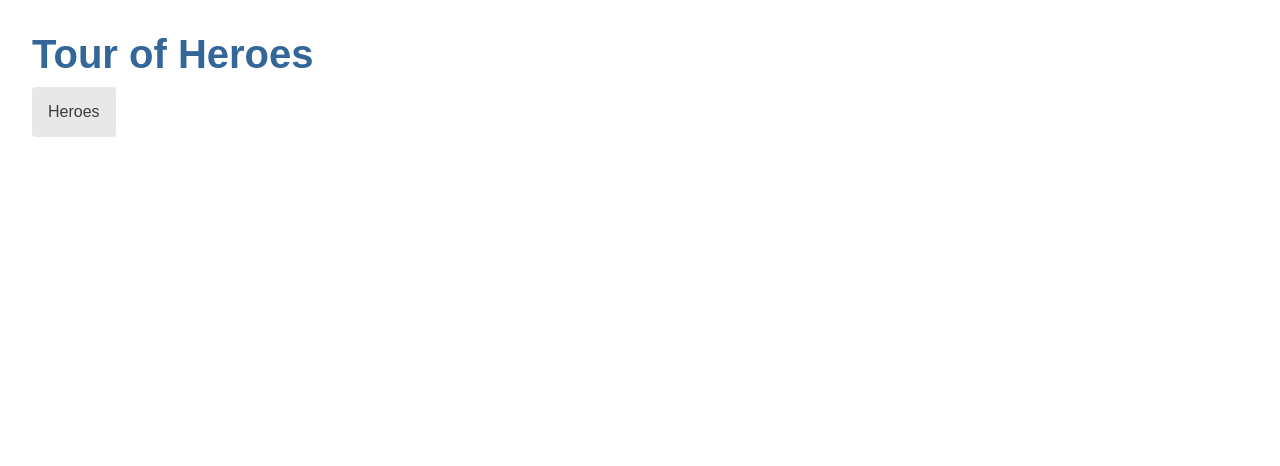
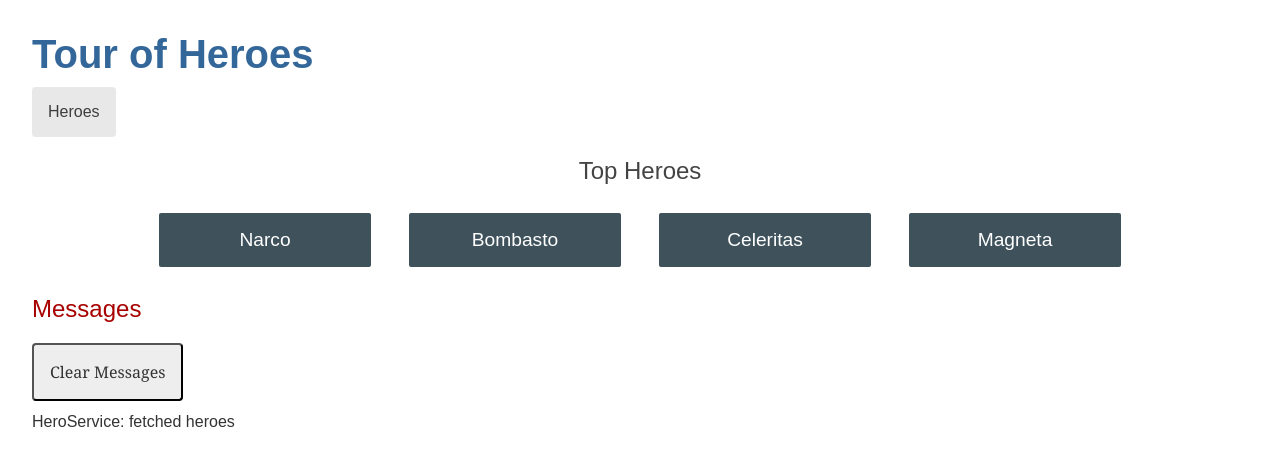
Before and after one commit to silvioCifone/angularTourOfHeroes, an Angular app: page /dashboard in a window 1280 px wide. Before the commit this address led to /. Shown: the top 466 px of the page. Built offline with nearby package versions, Linux system fonts and the light colour scheme.

Commit message:
Add DashboardComponent
This component shows a part of the heroes, limiting visulization to 5 of
them

```diff
--- a/src/app/app-routing.module.ts
+++ b/src/app/app-routing.module.ts
@@ -1,8 +1,12 @@
 import { NgModule } from "@angular/core";
 import { Routes, RouterModule } from "@angular/router";
+import { DashboardComponent } from "./dashboard/dashboard.component";
 import { HeroesComponent } from "./heroes/heroes.component";
 
-const routes: Routes = [{ path: "heroes", component: HeroesComponent }];
+const routes: Routes = [
+  { path: "heroes", component: HeroesComponent },
+  { path: "dashboard", component: DashboardComponent },
+];
 
 @NgModule({
   imports: [RouterModule.forRoot(routes)],
--- a/src/app/app.module.ts
+++ b/src/app/app.module.ts
@@ -7,13 +7,15 @@
 import { FormsModule } from '@angular/forms';
 import { HeroDetailComponent } from './hero-detail/hero-detail.component';
 import { MessagesComponent } from './messages/messages.component';
+import { DashboardComponent } from './dashboard/dashboard.component';
 
 @NgModule({
   declarations: [
     AppComponent,
     HeroesComponent,
     HeroDetailComponent,
-    MessagesComponent
+    MessagesComponent,
+    DashboardComponent
   ],
   imports: [
     BrowserModule,
--- /dev/null
+++ b/src/app/dashboard/dashboard.component.css
@@ -0,0 +1,50 @@
+/* DashboardComponent's private CSS styles */
+
+h2 {
+  text-align: center;
+}
+
+.heroes-menu {
+  padding: 0;
+  margin: auto;
+  max-width: 1000px;
+
+  /* flexbox */
+  display: flex;
+  flex-direction: row;
+  flex-wrap: wrap;
+  justify-content: space-around;
+  align-content: flex-start;
+  align-items: flex-start;
+}
+
+a {
+  background-color: #3f525c;
+  border-radius: 2px;
+  padding: 1rem;
+  font-size: 1.2rem;
+  text-decoration: none;
+  display: inline-block;
+  color: #fff;
+  text-align: center;
+  width: 100%;
+  min-width: 70px;
+  margin: .5rem auto;
+  box-sizing: border-box;
+
+  /* flexbox */
+  order: 0;
+  flex: 0 1 auto;
+  align-self: auto;
+}
+
+@media (min-width: 600px) {
+  a {
+    width: 18%;
+    box-sizing: content-box;
+  }
+}
+
+a:hover {
+  background-color: #000;
+}
--- /dev/null
+++ b/src/app/dashboard/dashboard.component.html
@@ -0,0 +1,6 @@
+<h2>Top Heroes</h2>
+<div class="heroes-menu">
+  <a *ngFor="let hero of heroes">
+    {{ hero.name }}
+  </a>
+</div>
--- /dev/null
+++ b/src/app/dashboard/dashboard.component.ts
@@ -0,0 +1,24 @@
+import { Component, OnInit } from "@angular/core";
+import { HeroService } from "../hero.service";
+import { Hero } from "../interfaces/hero";
+
+@Component({
+  selector: "app-dashboard",
+  templateUrl: "./dashboard.component.html",
+  styleUrls: ["./dashboard.component.css"],
+})
+export class DashboardComponent implements OnInit {
+  heroes: Hero[] = [];
+
+  constructor(private heroService: HeroService) {}
+
+  ngOnInit(): void {
+    this.getHeroes();
+  }
+
+  getHeroes(): void {
+    this.heroService
+      .getHeroes()
+      .subscribe((heroes) => (this.heroes = heroes.slice(1, 5)));
+  }
+}
```
Also changed, not shown: 1 other file (tests, documents, lock files or other folders).
